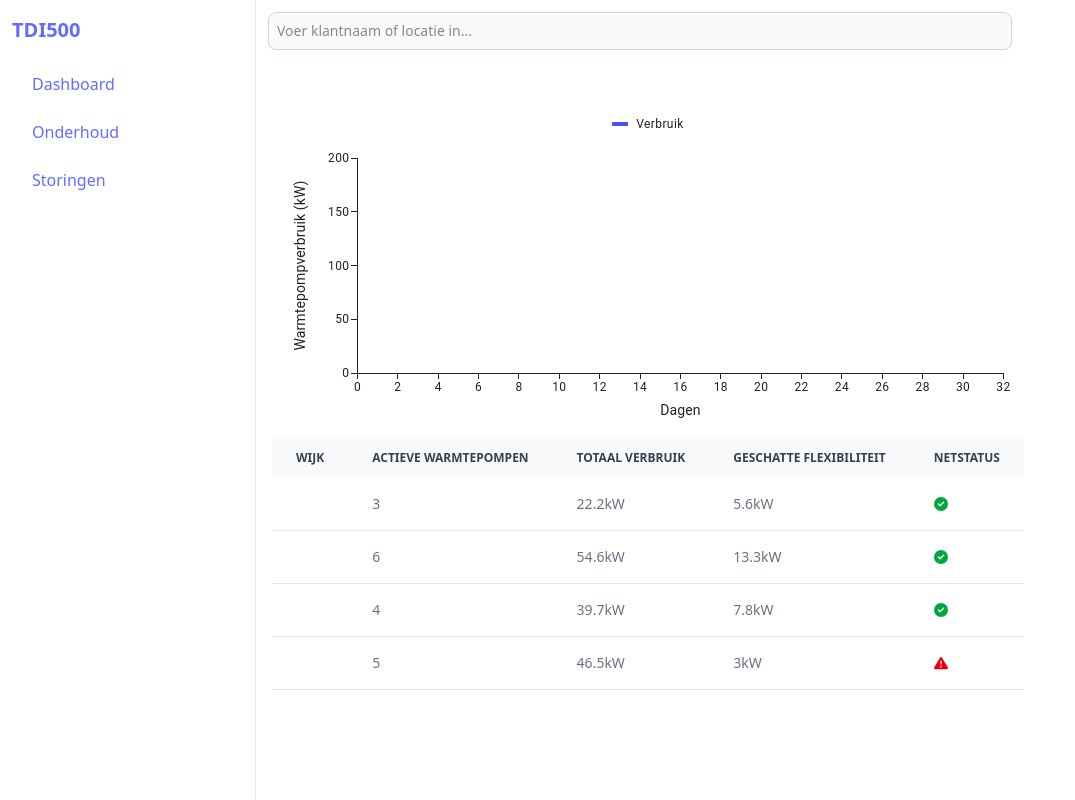
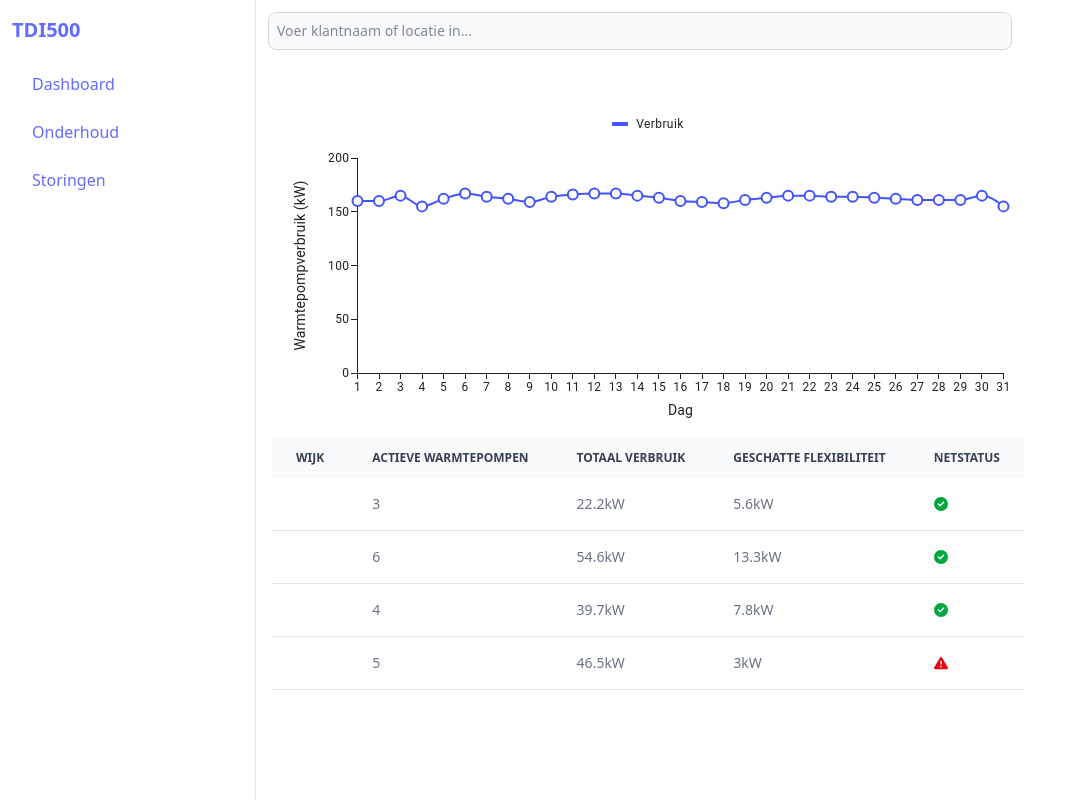
Before and after one commit to CurleyDS/Installateursportaal, a React (Vite) app: page / in a window 1280 px wide. Shown: the whole page, without its empty margins (0-1075 px from the left). Built offline with nearby package versions, Linux system fonts and the light colour scheme.

Commit message:
Fixed graph

```diff
--- a/src/index.css
+++ b/src/index.css
@@ -7,7 +7,8 @@
 
   color-scheme: light dark;
   color: rgba(255, 255, 255, 0.87);
-  background-color: #242424;
+  /* background-color: #242424; */
+  background-color: white;
 
   font-synthesis: none;
   text-rendering: optimizeLegibility;
--- a/src/pages/Home.jsx
+++ b/src/pages/Home.jsx
@@ -5,32 +5,17 @@ import { FontAwesomeIcon } from '@fortawesome/react-fontawesome';
 import { faCircleCheck, faTriangleExclamation } from '@fortawesome/free-solid-svg-icons';
 
 const pompData = [
-    { x: 1, y: 160 },
-    { x: 2, y: 160 },
-    { x: 3, y: 165 },
-    { x: 4, y: 155 },
-    { x: 5, y: 162 },
-    { x: 6, y: 167 },
-    { x: 9, y: 159 },
-    { x: 10, y: 164 },
-    { x: 11, y: 166 },
-    { x: 12, y: 167 },
-    { x: 13, y: 167 },
-    { x: 14, y: 165 },
-    { x: 15, y: 163 },
-    { x: 16, y: 160 },
-    { x: 17, y: 159 },
-    { x: 18, y: 158 },
-    { x: 19, y: 161 },
-    { x: 20, y: 163 },
-    { x: 21, y: 165 },
-    { x: 24, y: 164 },
-    { x: 25, y: 163 },
-    { x: 26, y: 162 },
-    { x: 27, y: 161 },
-    { x: 29, y: 161 },
-    { x: 30, y: 165 },
-    { x: 31, y: 155 }
+      { x: 1, y: 160 }, { x: 2, y: 160 }, { x: 3, y: 165 },
+      { x: 4, y: 155 }, { x: 5, y: 162 }, { x: 6, y: 167 },
+      { x: 7, y: 164 }, { x: 8, y: 162 }, { x: 9, y: 159 },
+      { x: 10, y: 164 }, { x: 11, y: 166 }, { x: 12, y: 167 },
+      { x: 13, y: 167 }, { x: 14, y: 165 }, { x: 15, y: 163 },
+      { x: 16, y: 160 }, { x: 17, y: 159 }, { x: 18, y: 158 },
+      { x: 19, y: 161 }, { x: 20, y: 163 }, { x: 21, y: 165 },
+      { x: 22, y: 165 }, { x: 23, y: 164 }, { x: 24, y: 164 },
+      { x: 25, y: 163 }, { x: 26, y: 162 }, { x: 27, y: 161 },
+      { x: 28, y: 161 }, { x: 29, y: 161 }, { x: 30, y: 165 },
+      { x: 31, y: 155 }
 ];
 
 function Home() {
@@ -83,20 +68,20 @@ function Home() {
     return (
         <div className="ml-64 p-4">
             <LineChart
+                dataset={pompData}
                 xAxis={[{
-                    data: Array.from({ length: 31 }, (_, i) => i + 1),
-                    label: 'Dagen',
+                    dataKey: 'x',
+                    label: 'Dag',
                     scaleType: 'linear',
-                    tickMinStep: 1,
+                    tickMaxStep: 1,
                 }]}
                 yAxis={[{
+                    label: 'Warmtepompverbruik (kW)',
                     min: 0,
                     max: 200,
-                    label: 'Warmtepompverbruik (kW)',
-                    tickInterval: 40,
                 }]}
                 series={[{
-                    data: pompData.map(point => ({ x: point.x, y: point.y })),
+                    dataKey: 'y',
                     label: 'Verbruik',
                     showMark: true,
                 }]}
```
